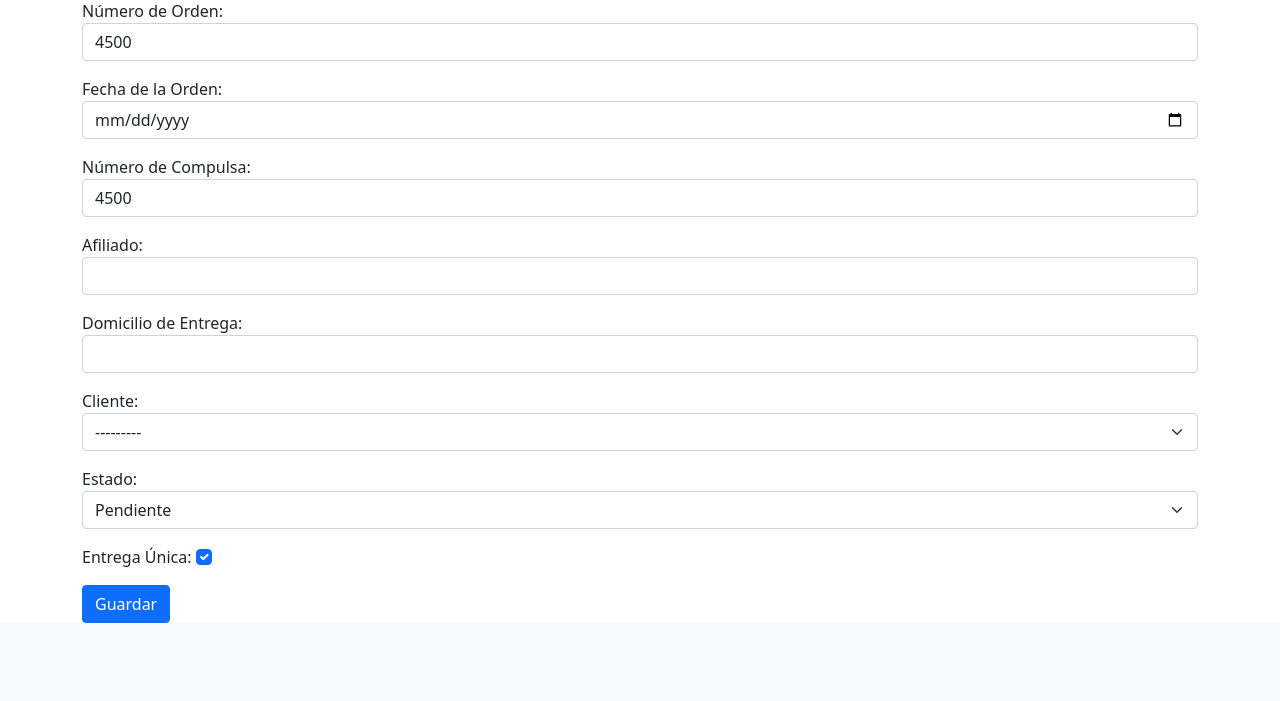
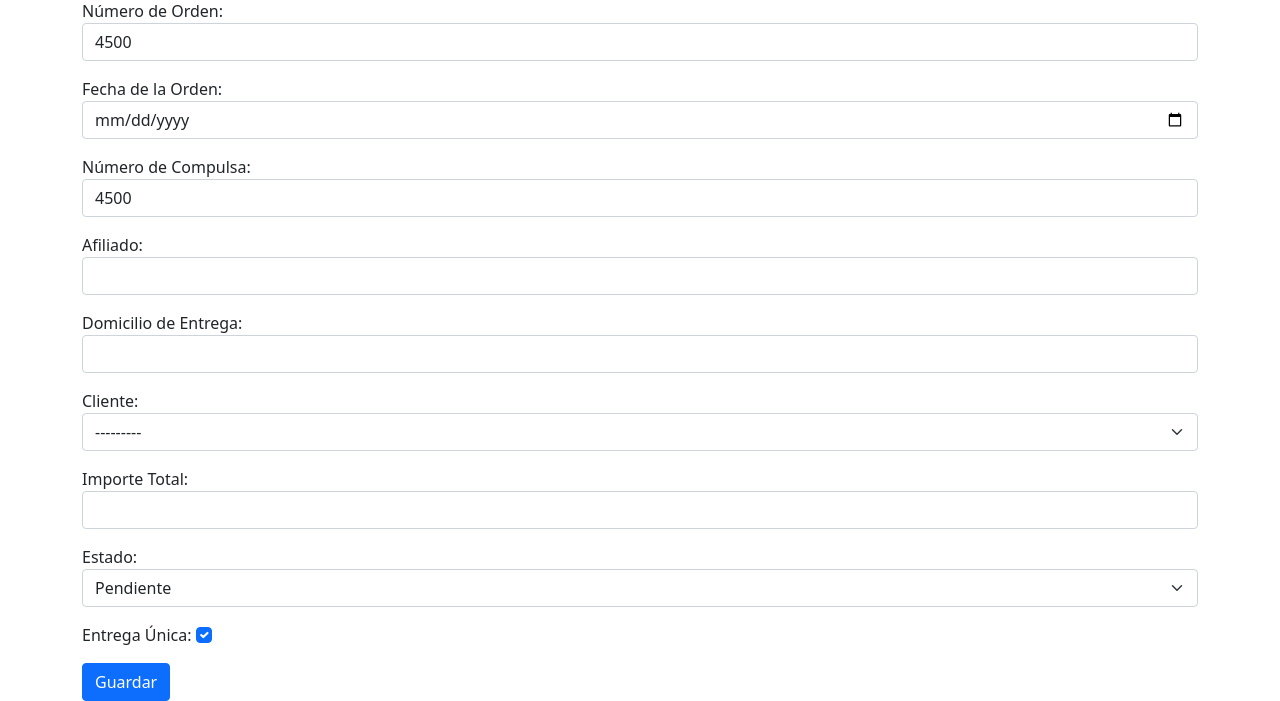
Before and after one commit to MelinaJB/tpfinal_backend, a Django app: page /oc/nueva_oc/ in a window 1280 px wide. Shown: the part 288-989 px from the top of the page. Before the commit the page ends 911 px from the top, so only its background shows below. Run offline with Django 5.2, Linux system fonts and the light colour scheme; the visitor is signed in with stand-in values (Sample User, id 1); data that the repository does not hold is empty.

Commit message:
vista de importe total

```diff
--- a/oc/forms.py
+++ b/oc/forms.py
@@ -14,6 +14,7 @@ class nuevaOCForm(forms.ModelForm):
             'afiliado': forms.TextInput(attrs={'class': 'form-control'}),
             'domicilioafiliado': forms.TextInput(attrs={'class': 'form-control'}),
             'cliente': forms.Select(attrs={'class': 'form-select'}),
+            'importe_total': forms.NumberInput(attrs={'class': 'form-control'}),
             'estado': forms.Select(attrs={'class': 'form-select'}),
             'entrega_unica': forms.CheckboxInput(attrs={'class': 'form-check-input'}),
         }
@@ -26,6 +27,7 @@ class nuevaOCForm(forms.ModelForm):
             'cliente': 'Cliente',
             'estado': 'Estado',
             'entrega_unica': 'Entrega Única',
+            'importe_total': 'Importe Total',
         }
 
 
--- a/oc/models.py
+++ b/oc/models.py
@@ -25,8 +25,20 @@ class OrdenCompra(models.Model):
     afiliado = models.CharField(max_length=200, blank=True, null=True)
     domicilioafiliado = models.CharField(max_length=300, blank=True, null=True)
     cliente = models.ForeignKey(Cliente, on_delete=models.CASCADE)
+
+    # # Campos para almacenar los datos de la tabla de productos
+    # cantidad = models.IntegerField(null=True, blank=True)
+    # descripcion = models.CharField(max_length=255, null=True, blank=True)
+    # precio_unitario = models.DecimalField(max_digits=10, decimal_places=2, null=True, blank=True)
+    importe_total = models.DecimalField(max_digits=20, decimal_places=2, null=True, blank=True)
+
     estado = models.CharField(max_length=20, choices=ESTADO_CHOICES, default='pendiente')
     entrega_unica = models.BooleanField(default=True)
+
+    # # Campos para almacenar los datos de la tabla de productos
+    # cantidad = models.IntegerField(null=True, blank=True)
+    # descripcion = models.CharField(max_length=255, null=True, blank=True)
+    # precio_unitario = models.DecimalField(max_digits=10, decimal_places=2, null=True, blank=True)
 
     def __str__(self):
         return self.numero + ' - ' + self.estado  # Puedes cambiar esto según cómo quieras mostrar la orden de compra en el admin
--- a/oc/utils.py
+++ b/oc/utils.py
@@ -20,7 +20,9 @@ def extraer_datos(pdf_path):
     numero_compulsa = buscar_patron(r'Número:\s*(\d+-\d+)', texto)
     nombre_afiliado = buscar_patron(r'AFILIADO:\s*(.*)', texto)
     detalle_orden = buscar_patron(r'DETALLE DE LA ORDEN DE COMPRA(.*)Importe Total:', texto, re.DOTALL)
-    importe_total = buscar_patron(r'Importe Total:\s*([\d,]+)', texto)
+    # importe_total = buscar_patron(r'Importe Total:\s*([\d,]+)', texto)
+    importe_total = buscar_patron(r'Importe Total:\s*ARS\s*([\d.,]+)', texto)
+
 
     return {
         'uoc': uoc,
--- a/oc/views.py
+++ b/oc/views.py
@@ -72,8 +72,10 @@ class nuevaOC(TemplateView):
         oc_form = nuevaOCForm()
         return render(request, self.template_name, {
             'pdf_form': pdf_form,
-            'oc_form': oc_form
+            'oc_form': oc_form,
+            'extraido': None,
         })
+
 
     def post(self, request):
         # Si se está enviando el formulario de subida del PDF
@@ -84,6 +86,8 @@ class nuevaOC(TemplateView):
                 pdf_instance = pdf_form.save()
                 datos = extraer_datos(pdf_instance.file.path)
                 cliente = Cliente.objects.get(cliente=datos.get('uoc'))
+
+                print(datos)
 
                 # Configurar los valores extraídos como iniciales para el formulario de nueva orden de compra
                 oc_form = nuevaOCForm(initial={
@@ -97,6 +101,15 @@ class nuevaOC(TemplateView):
                     'detalle': datos.get('detalle_orden'),
                     'importe_total': datos.get('importe_total')
                 })
+
+                # Guardar los datos de productos
+                # for item in datos:
+                #     OrdenCompra.objects.create(
+                #         cantidad=item['cantidad'],
+                #         descripcion=item['descripcion'],
+                #         precio_unitario=item['precio_unitario'],
+                #     )
+
                 return render(request, self.template_name, {
                     'pdf_form': PDFUploadForm(),  # Volver a mostrar el formulario vacío
                     'oc_form': oc_form
```
Also changed, not shown: oc/templates/nueva_oc.html (+22 -0 lines), oc/migrations/0006_ordencompra_cantidad_ordencompra_descripcion_and_more.py (added).
